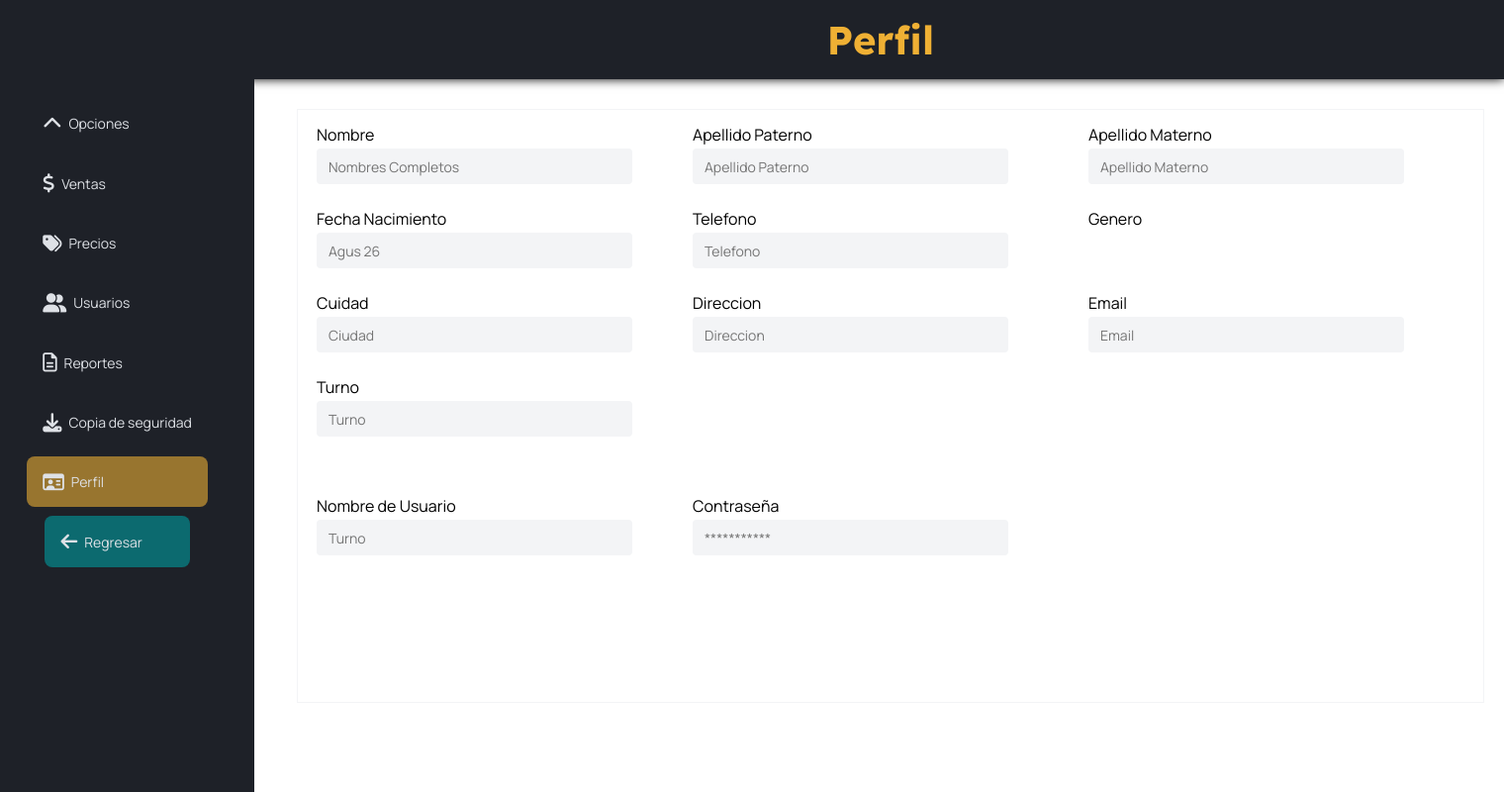
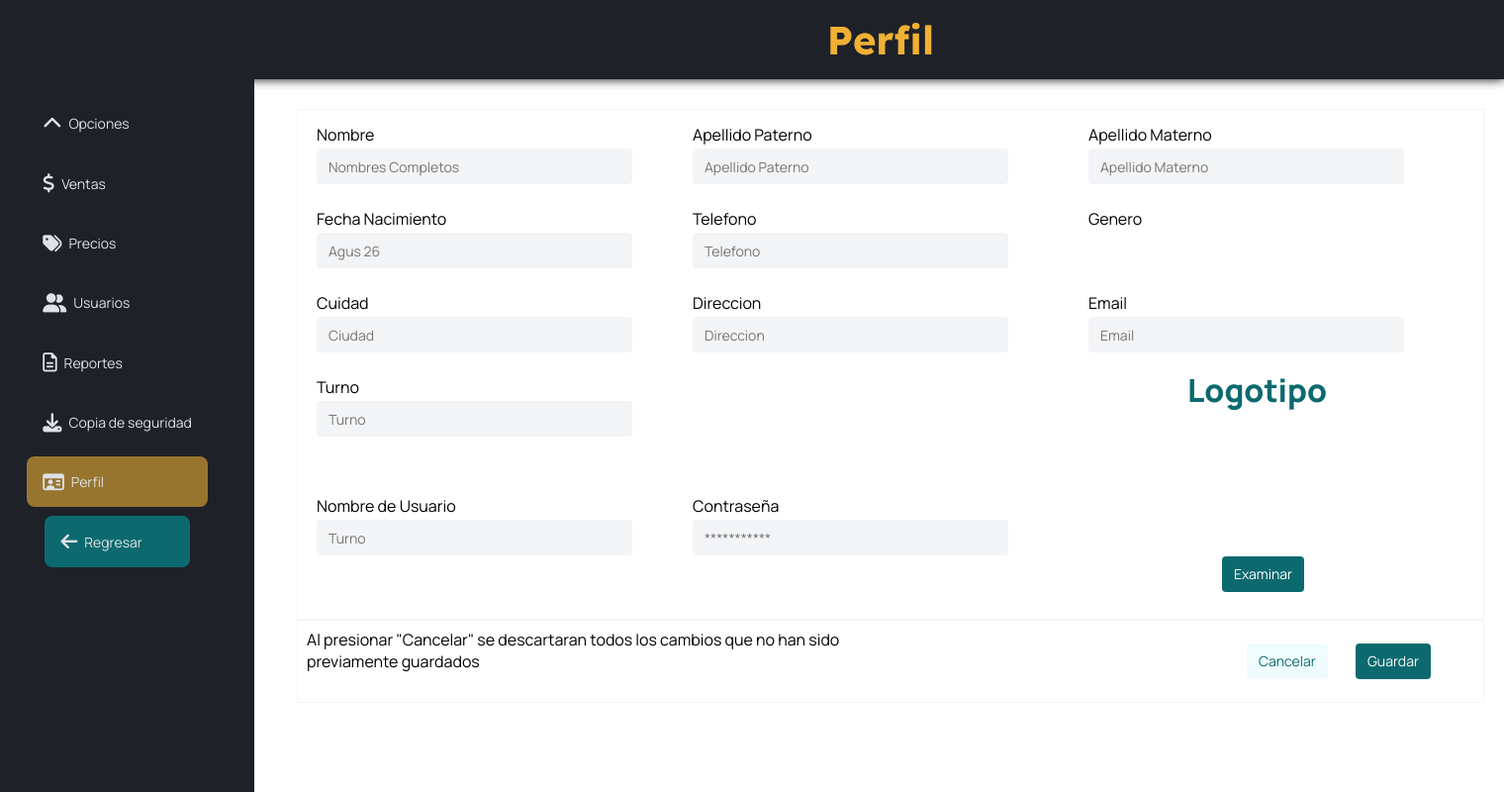
Before and after one commit to Murderd0ll/Wall-Ve-, a PHP site: page /Admin_Perfil.html in a window 1520 px wide. Shown: the whole page at 99% size. Run offline with PHP 8.4, Linux system fonts and the light colour scheme.

Commit message:
***PerfilAdmin Falta imagen NF

```diff
--- a/Wall-VE-main/Admin_Perfil.html
+++ b/Wall-VE-main/Admin_Perfil.html
@@ -146,5 +146,18 @@
     <div class="textbox" id="textboxContra">
         <input type="Nombre" placeholder="***********">
     </div>
+
+    <span id="LogotipoPer">Logotipo</span>
+
+    <span id="ExaminarPerfilAdmin">Examinar</span>
+
+    <span id="LineaAbajoPerAd"></span>
+
+    <p id="MensajeInferiorPA">Al presionar "Cancelar" se descartaran todos los cambios que no han sido<br>
+        previamente guardados</p>
+
+    <p id="BtnCancelarPA">Cancelar</p>
+    <p id="BtnGuardarPA">Guardar</p>
+
 </body>
 </html>
--- a/Wall-VE-main/Css/estilos.css
+++ b/Wall-VE-main/Css/estilos.css
@@ -1057,6 +1057,156 @@ button.BotonActualizar i :active{
 .textbox :disabled + .icon, .textbox :disabled + .icon + .icon {
     fill: #171A1FFF;
 }
+
+#LogotipoPer{
+    position: absolute;
+    top: 370px;
+    left: 1200px;
+    font-family: Manrope;
+    font-size: 32px;
+    line-height: 48px;
+    font-weight: 800;
+    color: #0C6A6FFF;
+    }
+
+
+/* Button 95 */
+#ExaminarPerfilAdmin {
+    position: absolute;
+    top: 562px;
+    left: 1235px;
+    height: 36px;
+    padding: 0 12px;
+    display: flex;
+    align-items: center;
+    justify-content: center;
+    font-family: Manrope;
+    font-size: 14px;
+    line-height: 22px;
+    font-weight: 400;
+    color: #FFFFFFFF;
+    background: #0C6A6FFF;
+    opacity: 1;
+    border: none;
+    border-radius: 4px;
+    gap: 6px;
+    }
+    .button .icon {
+    width: 16px;
+    height: 16px;
+    fill: #FFFFFFFF;
+    }
+    /* Hover */
+    .button:hover {
+    color: #FFFFFFFF;
+    background: #09494DFF;
+    }
+    /* Pressed */
+    .button:hover:active {
+    color: #FFFFFFFF;
+    background: #062F32FF;
+    }
+    /* Disabled */
+    .button:disabled {
+    opacity: 0.4;
+    }
+
+    /* Line 9 */
+#LineaAbajoPerAd {
+    position: absolute;
+    top: 625px;
+    left: 300px;
+    width: 1200px;
+    height: 0px;
+    border-width: 1px;
+    border-color: #F3F4F6FF;
+    border-style: solid;
+    transform: rotate(0deg);
+    }
+
+#MensajeInferiorPA {
+    position: absolute;
+    top: 635px;
+    left: 310px;
+    text-align: left
+    }
+
+/* Button 94 */
+#BtnCancelarPA {
+    position: absolute;
+    top: 650px;
+    left: 1260px;
+    height: 36px;
+    padding: 0 12px;
+    display: flex;
+    align-items: center;
+    justify-content: center;
+    font-family: Manrope;
+    font-size: 14px;
+    line-height: 22px;
+    font-weight: 400;
+    color: #0C6A6FFF;
+    background: #EFFCFDFF;
+    opacity: 1;
+    border: none;
+    border-radius: 4px;
+    }
+    /* Hover */
+    .button:hover {
+    color: #0C6A6FFF;
+    background: #E9FCFDFF;
+    }
+    /* Pressed */
+    .button:hover:active {
+    color: #0C6A6FFF;
+    background: #D9F9FBFF;
+    }
+    /* Disabled */
+    .button:disabled {
+    opacity: 0.4;
+    }
+
+/* Button 93 */
+#BtnGuardarPA {
+    position: absolute;
+    top: 650px;
+    left: 1370px;
+    height: 36px;
+    padding: 0 12px;
+    display: flex;
+    align-items: center;
+    justify-content: center;
+    font-family: Manrope;
+    font-size: 14px;
+    line-height: 22px;
+    font-weight: 400;
+    color: #FFFFFFFF;
+    background: #0C6A6FFF;
+    opacity: 1;
+    border: none;
+    border-radius: 4px;
+    gap: 6px;
+    }
+    .button .icon {
+    width: 16px;
+    height: 16px;
+    fill: #FFFFFFFF;
+    }
+    /* Hover */
+    .button:hover {
+    color: #FFFFFFFF;
+    background: #09494DFF;
+    }
+    /* Pressed */
+    .button:hover:active {
+    color: #FFFFFFFF;
+    background: #062F32FF;
+    }
+    /* Disabled */
+    .button:disabled {
+    opacity: 0.4;
+    }
+
 /* <div class="DNombre">
     <div class="LabelNombre">
     <label>Nombre </label>
```
